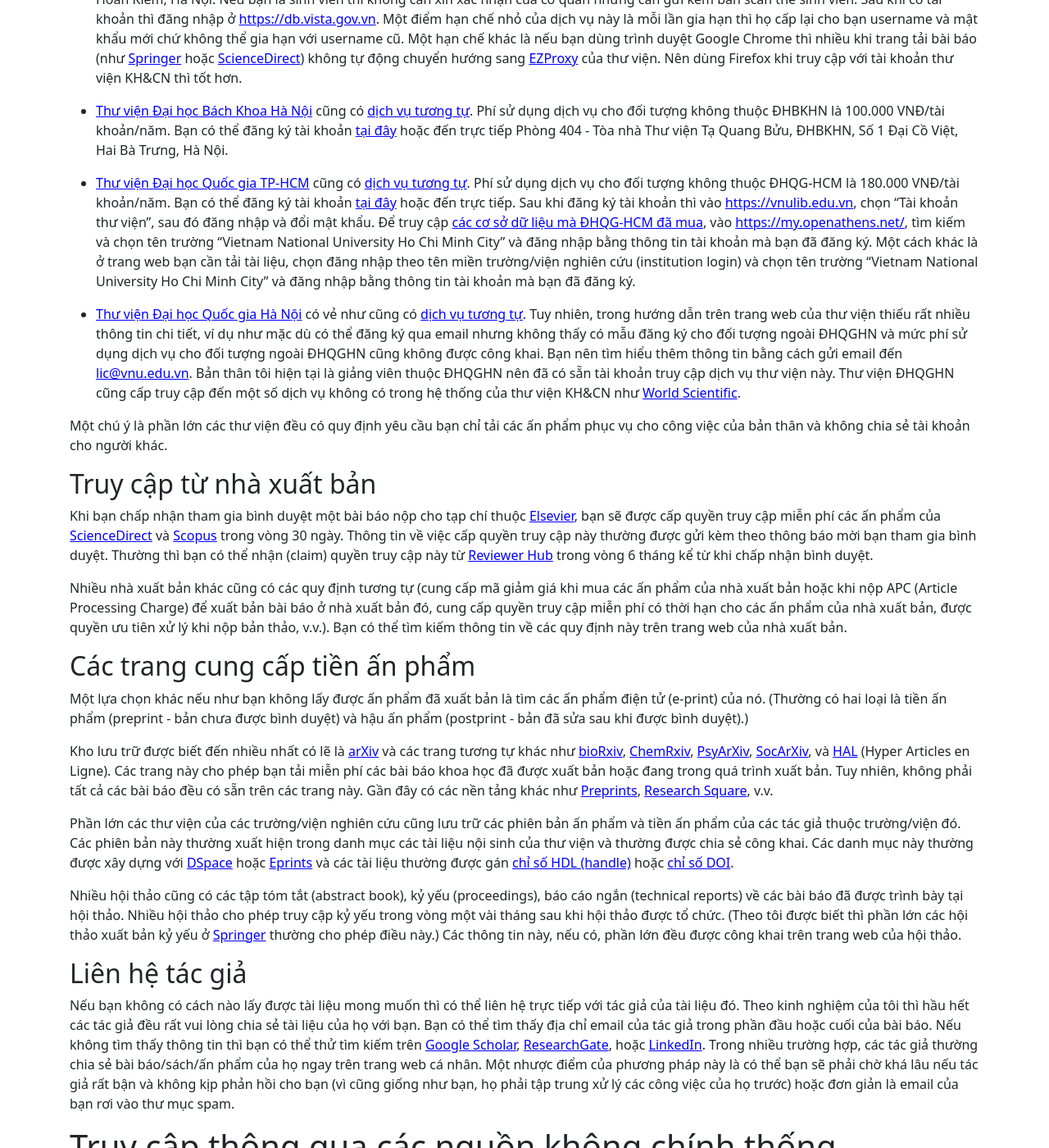
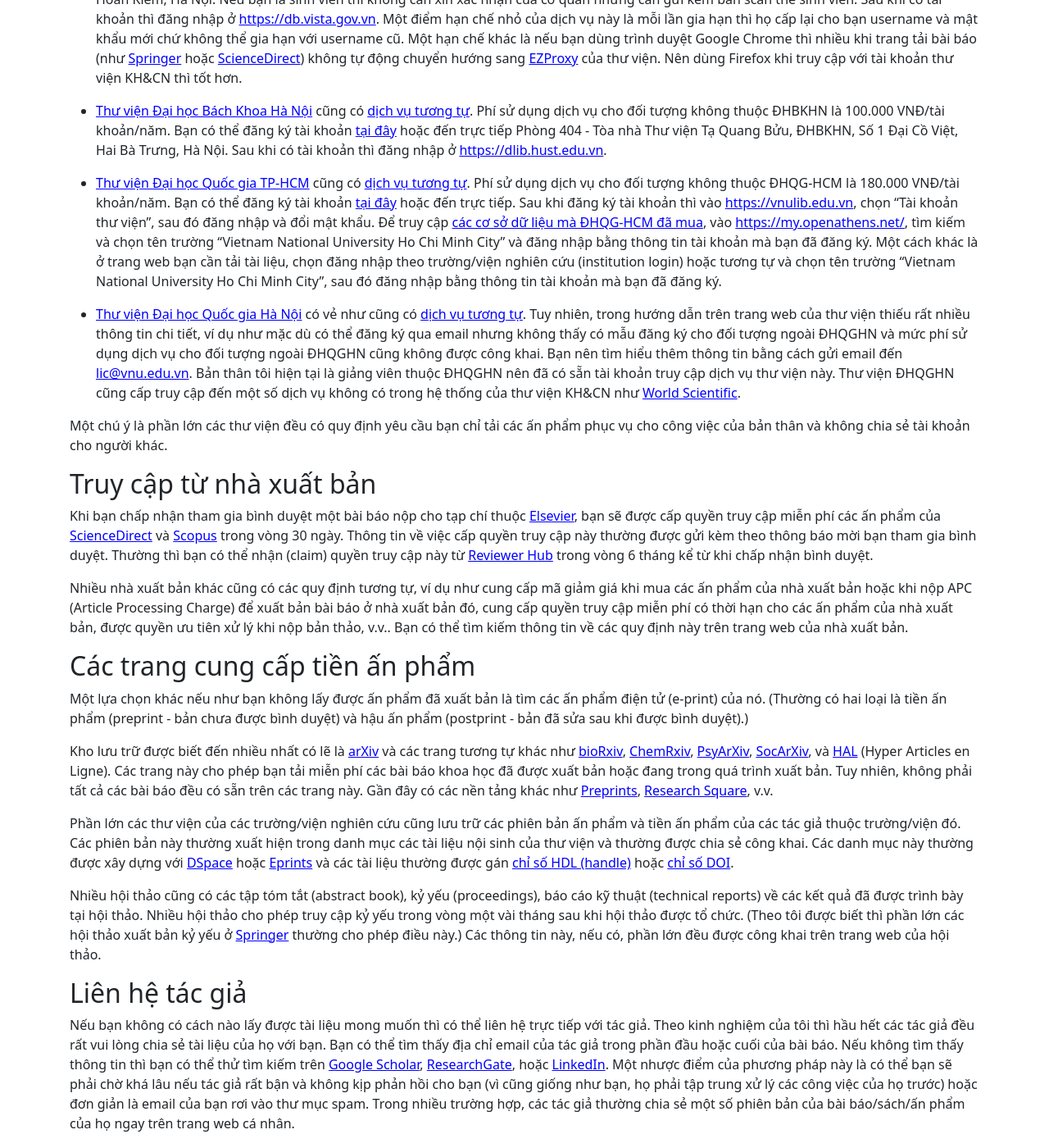
Before and after one commit to hoanganhduc/hoanganhduc.github.io, a Jekyll site: the page built from _posts/2025-05-05-một-số-phương-pháp-tải-bài-báo-khoa-học.md, in a window 1280 px wide and 1400 px high, scrolled down 1235 px. Shown: the whole window at 82% size. Built offline with Jekyll 4.4.1, drawn with Linux system fonts in a browser that asks for light colours; nearby versions of some CDN libraries; comment, search, counter and statistics services are not loaded; a style sheet for code colours, icons or effects is not loaded; some of the changed text lies outside the part shown.

Commit message:
Updated @ 2025-05-06  21:31:52 ICT

```diff
--- a/_posts/2025-05-05-một-số-phương-pháp-tải-bài-báo-khoa-học.md
+++ b/_posts/2025-05-05-một-số-phương-pháp-tải-bài-báo-khoa-học.md
@@ -35,9 +35,9 @@ Bài viết ghi lại một số phương pháp tải bài báo, sách đã xu
 * [Thư viện khoa học và công nghệ Việt Nam](https://vista.gov.vn) (thuộc Cục Thông tin, Thống kê, Bộ Khoa học và Công nghệ) cung cấp [dịch vụ Bạn đọc đặc biệt](https://vista.gov.vn/thu-vien/dich-vu-thu-vien-5.html), cho phép cá nhân các nhà nghiên cứu, cán bộ quản lý, giảng viên, sinh viên truy cập từ xa tới các công bố khoa học trong nước của các tác giả Việt Nam, đọc thông tin về kết quả thực hiện nhiệm vụ nghiên cứu các cấp được thực hiện bằng ngân sách nhà nước và tiếp cận hàng triệu kết quả nghiên cứu khoa học trên thế giới thông qua các cơ sở dữ liệu KH&CN quốc tế.
   Phí sử dụng dịch vụ hiện nay là 500.000 VNĐ/tài khoản/năm. Bạn đăng ký dịch vụ bằng cách điền [mẫu đăng ký](https://db.vista.gov.vn/donbandocdacbiet.doc), in ra, dán ảnh và đóng dấu giáp lai của cơ quan công tác, hoặc trường học, rối scan và gửi qua email đến địa chỉ [bandoc@vista.gov.vn](mailto:bandoc@vista.gov.vn) hoặc nộp trực tiếp ở Phòng Công tác bạn đọc, Thư viện KH&CN quốc gia, 24-26 Lý Thường Kiệt, Hoàn Kiếm, Hà Nội. Nếu bạn là sinh viên thì không cần xin xác nhận của cơ quan nhưng cần gửi kèm bản scan thẻ sinh viên. Sau khi có tài khoản thì đăng nhập ở [https://db.vista.gov.vn](https://db.vista.gov.vn). Một điểm hạn chế nhỏ của dịch vụ này là mỗi lần gia hạn thì họ cấp lại cho bạn username và mật khẩu mới chứ không thể gia hạn với username cũ. Một hạn chế khác là nếu bạn dùng trình duyệt Google Chrome thì nhiều khi trang tải bài báo (như [Springer](https://www.springer.com) hoặc [ScienceDirect](https://www.sciencedirect.com/)) không tự động chuyển hướng sang [EZProxy](https://en.wikipedia.org/wiki/EZproxy) của thư viện. Nên dùng Firefox khi truy cập với tài khoản thư viện KH&CN thì tốt hơn.
 
-* [Thư viện Đại học Bách Khoa Hà Nội](https://library.hust.edu.vn/) cũng có [dịch vụ tương tự](https://library.hust.edu.vn/vi/node/305). Phí sử dụng dịch vụ cho đối tượng không thuộc ĐHBKHN là 100.000 VNĐ/tài khoản/năm. Bạn có thể đăng ký tài khoản [tại đây](https://library.hust.edu.vn/vi/node/305) hoặc đến trực tiếp Phòng 404 - Tòa nhà Thư viện Tạ Quang Bửu, ĐHBKHN, Số 1 Đại Cồ Việt, Hai Bà Trưng, Hà Nội.
+* [Thư viện Đại học Bách Khoa Hà Nội](https://library.hust.edu.vn/) cũng có [dịch vụ tương tự](https://library.hust.edu.vn/vi/node/305). Phí sử dụng dịch vụ cho đối tượng không thuộc ĐHBKHN là 100.000 VNĐ/tài khoản/năm. Bạn có thể đăng ký tài khoản [tại đây](https://library.hust.edu.vn/vi/node/305) hoặc đến trực tiếp Phòng 404 - Tòa nhà Thư viện Tạ Quang Bửu, ĐHBKHN, Số 1 Đại Cồ Việt, Hai Bà Trưng, Hà Nội. Sau khi có tài khoản thì đăng nhập ở [https://dlib.hust.edu.vn](https://dlib.hust.edu.vn).
 
-* [Thư viện Đại học Quốc gia TP-HCM](https://www.vnulib.edu.vn) cũng có [dịch vụ tương tự](https://www.vnulib.edu.vn/index.php/general/36-dich-vu-thu-vien/150-dang-ky-tk-csdl-truc-tuyen). Phí sử dụng dịch vụ cho đối tượng không thuộc ĐHQG-HCM là 180.000 VNĐ/tài khoản/năm. Bạn có thể đăng ký tài khoản [tại đây](https://docs.google.com/forms/d/e/1FAIpQLSesZWGMtoopd-JmfNsldXzR8OhfM5fVKkbOAa3iIHtAr18QtQ/viewform) hoặc đến trực tiếp. Sau khi đăng ký tài khoản thì vào [https://vnulib.edu.vn](https://vnulib.edu.vn), chọn "Tài khoản thư viện", sau đó đăng nhập và đổi mật khẩu. Để truy cập [các cơ sở dữ liệu mà ĐHQG-HCM đã mua](https://vnulib.edu.vn/index.php/tai-lieu-dien-tu), vào [https://my.openathens.net/](https://my.openathens.net/), tìm kiếm và chọn tên trường "Vietnam National University Ho Chi Minh City" và đăng nhập bằng thông tin tài khoản mà bạn đã đăng ký. Một cách khác là ở trang web bạn cần tải tài liệu, chọn đăng nhập theo tên miền trường/viện nghiên cứu (institution login) và chọn tên trường "Vietnam National University Ho Chi Minh City" và đăng nhập bằng thông tin tài khoản mà bạn đã đăng ký.
+* [Thư viện Đại học Quốc gia TP-HCM](https://www.vnulib.edu.vn) cũng có [dịch vụ tương tự](https://www.vnulib.edu.vn/index.php/general/36-dich-vu-thu-vien/150-dang-ky-tk-csdl-truc-tuyen). Phí sử dụng dịch vụ cho đối tượng không thuộc ĐHQG-HCM là 180.000 VNĐ/tài khoản/năm. Bạn có thể đăng ký tài khoản [tại đây](https://docs.google.com/forms/d/e/1FAIpQLSesZWGMtoopd-JmfNsldXzR8OhfM5fVKkbOAa3iIHtAr18QtQ/viewform) hoặc đến trực tiếp. Sau khi đăng ký tài khoản thì vào [https://vnulib.edu.vn](https://vnulib.edu.vn), chọn "Tài khoản thư viện", sau đó đăng nhập và đổi mật khẩu. Để truy cập [các cơ sở dữ liệu mà ĐHQG-HCM đã mua](https://vnulib.edu.vn/index.php/tai-lieu-dien-tu), vào [https://my.openathens.net/](https://my.openathens.net/), tìm kiếm và chọn tên trường "Vietnam National University Ho Chi Minh City" và đăng nhập bằng thông tin tài khoản mà bạn đã đăng ký. Một cách khác là ở trang web bạn cần tải tài liệu, chọn đăng nhập theo trường/viện nghiên cứu (institution login) hoặc tương tự và chọn tên trường "Vietnam National University Ho Chi Minh City", sau đó đăng nhập bằng thông tin tài khoản mà bạn đã đăng ký.
 
 * [Thư viện Đại học Quốc gia Hà Nội](https://lic.vnu.edu.vn/) có vẻ như cũng có [dịch vụ tương tự](https://lic.vnu.edu.vn/services/dich-vu-cap-tai-khoan-co-so-du-lieu-dien-tu). Tuy nhiên, trong hướng dẫn trên trang web của thư viện thiếu rất nhiều thông tin chi tiết, ví dụ như mặc dù có thể đăng ký qua email nhưng không thấy có mẫu đăng ký cho đối tượng ngoài ĐHQGHN và mức phí sử dụng dịch vụ cho đối tượng ngoài ĐHQGHN cũng không được công khai. Bạn nên tìm hiểu thêm thông tin bằng cách gửi email đến [lic@vnu.edu.vn](mailto:lic@vnu.edu.vn). Bản thân tôi hiện tại là giảng viên thuộc ĐHQGHN nên đã có sẵn tài khoản truy cập dịch vụ thư viện này. Thư viện ĐHQGHN cũng cấp truy cập đến một số dịch vụ không có trong hệ thống của thư viện KH&CN như [World Scientific](https://www.worldscientific.com).
 
@@ -47,7 +47,7 @@ Một chú ý là phần lớn các thư viện đều có quy định yêu cầ
 
 Khi bạn chấp nhận tham gia bình duyệt một bài báo nộp cho tạp chí thuộc [Elsevier](https://www.elsevier.com/), bạn sẽ được cấp quyền truy cập miễn phí các ấn phẩm của [ScienceDirect](https://www.sciencedirect.com/) và [Scopus](https://www.scopus.com/) trong vòng 30 ngày. Thông tin về việc cấp quyền truy cập này thường được gửi kèm theo thông báo mời bạn tham gia bình duyệt. Thường thì bạn có thể nhận (claim) quyền truy cập này từ [Reviewer Hub](https://reviewerhub.elsevier.com) trong vòng 6 tháng kể từ khi chấp nhận bình duyệt.
 
-Nhiều nhà xuất bản khác cũng có các quy định tương tự (cung cấp mã giảm giá khi mua các ấn phẩm của nhà xuất bản hoặc khi nộp APC (Article Processing Charge) để xuất bản bài báo ở nhà xuất bản đó, cung cấp quyền truy cập miễn phí có thời hạn cho các ấn phẩm của nhà xuất bản, được quyền ưu tiên xử lý khi nộp bản thảo, v.v.). Bạn có thể tìm kiếm thông tin về các quy định này trên trang web của nhà xuất bản.
+Nhiều nhà xuất bản khác cũng có các quy định tương tự, ví dụ như cung cấp mã giảm giá khi mua các ấn phẩm của nhà xuất bản hoặc khi nộp APC (Article Processing Charge) để xuất bản bài báo ở nhà xuất bản đó, cung cấp quyền truy cập miễn phí có thời hạn cho các ấn phẩm của nhà xuất bản, được quyền ưu tiên xử lý khi nộp bản thảo, v.v.. Bạn có thể tìm kiếm thông tin về các quy định này trên trang web của nhà xuất bản.
 
 ## Các trang cung cấp tiền ấn phẩm
 
@@ -57,11 +57,11 @@ Kho lưu trữ được biết đến nhiều nhất có lẽ là [arXiv](https:
 
 Phần lớn các thư viện của các trường/viện nghiên cứu cũng lưu trữ các phiên bản ấn phẩm và tiền ấn phẩm của các tác giả thuộc trường/viện đó. Các phiên bản này thường xuất hiện trong danh mục các tài liệu nội sinh của thư viện và thường được chia sẻ công khai. Các danh mục này thường được xây dựng với [DSpace](https://en.wikipedia.org/wiki/DSpace) hoặc [Eprints](https://en.wikipedia.org/wiki/EPrints) và các tài liệu thường được gán [chỉ số HDL (handle)](https://handle.net) hoặc [chỉ số DOI](https://www.doi.org).
 
-Nhiều hội thảo cũng có các tập tóm tắt (abstract book), kỷ yếu (proceedings), báo cáo ngắn (technical reports) về các bài báo đã được trình bày tại hội thảo. Nhiều hội thảo cho phép truy cập kỷ yếu trong vòng một vài tháng sau khi hội thảo được tổ chức. (Theo tôi được biết thì phần lớn các hội thảo xuất bản kỷ yếu ở [Springer](https://www.springer.com) thường cho phép điều này.) Các thông tin này, nếu có, phần lớn đều được công khai trên trang web của hội thảo.
+Nhiều hội thảo cũng có các tập tóm tắt (abstract book), kỷ yếu (proceedings), báo cáo kỹ thuật (technical reports) về các kết quả đã được trình bày tại hội thảo. Nhiều hội thảo cho phép truy cập kỷ yếu trong vòng một vài tháng sau khi hội thảo được tổ chức. (Theo tôi được biết thì phần lớn các hội thảo xuất bản kỷ yếu ở [Springer](https://www.springer.com) thường cho phép điều này.) Các thông tin này, nếu có, phần lớn đều được công khai trên trang web của hội thảo.
 
 ## Liên hệ tác giả
 
-Nếu bạn không có cách nào lấy được tài liệu mong muốn thì có thể liên hệ trực tiếp với tác giả của tài liệu đó. Theo kinh nghiệm của tôi thì hầu hết các tác giả đều rất vui lòng chia sẻ tài liệu của họ với bạn. Bạn có thể tìm thấy địa chỉ email của tác giả trong phần đầu hoặc cuối của bài báo. Nếu không tìm thấy thông tin thì bạn có thể thử tìm kiếm trên [Google Scholar](https://scholar.google.com/), [ResearchGate](https://www.researchgate.net), hoặc [LinkedIn](https://www.linkedin.com). Trong nhiều trường hợp, các tác giả thường chia sẻ bài báo/sách/ấn phẩm của họ ngay trên trang web cá nhân. Một nhược điểm của phương pháp này là có thể bạn sẽ phải chờ khá lâu nếu tác giả rất bận và không kịp phản hồi cho bạn (vì cũng giống như bạn, họ phải tập trung xử lý các công việc của họ trước) hoặc đơn giản là email của bạn rơi vào thư mục spam.
+Nếu bạn không có cách nào lấy được tài liệu mong muốn thì có thể liên hệ trực tiếp với tác giả. Theo kinh nghiệm của tôi thì hầu hết các tác giả đều rất vui lòng chia sẻ tài liệu của họ với bạn. Bạn có thể tìm thấy địa chỉ email của tác giả trong phần đầu hoặc cuối của bài báo. Nếu không tìm thấy thông tin thì bạn có thể thử tìm kiếm trên [Google Scholar](https://scholar.google.com/), [ResearchGate](https://www.researchgate.net), hoặc [LinkedIn](https://www.linkedin.com). Một nhược điểm của phương pháp này là có thể bạn sẽ phải chờ khá lâu nếu tác giả rất bận và không kịp phản hồi cho bạn (vì cũng giống như bạn, họ phải tập trung xử lý các công việc của họ trước) hoặc đơn giản là email của bạn rơi vào thư mục spam. Trong nhiều trường hợp, các tác giả thường chia sẻ một số phiên bản của bài báo/sách/ấn phẩm của họ ngay trên trang web cá nhân.
 
 # Truy cập thông qua các nguồn không chính thống
 
@@ -99,7 +99,7 @@ Nexus Search là một bot Telegram cho phép bạn tìm kiếm tài liệu khoa
 
 ## Sách Tiếng Việt
 
-Các nguồn trên chủ yếu cung cấp tài liệu tiếng Anh và ít có tài liệu tiếng Việt. Bạn có thể mua bản scan của khá nhiều tài liệu từ trang [https://vietbooks.info/](https://vietbooks.info/) bằng cách tìm kiếm tài liệu trên trang web và nếu có tài liệu mong muốn thì liên hệ tác giả trang web qua Zalo/Viber/Line theo thông tin trên đó và trả một khoản phí, thường là khoảng 50.000 VNĐ/quyển, và yêu cầu chia sẻ tài liệu scan (thường là ở định dạng PDF) qua Google Drive. (Thư viện ĐHQGHN cũng cung cấp bản scan của nhiều cuốn sách, nhưng bạn chỉ xem được qua app VNU-LIC trên điện thoại. Điều này khá là bất tiện.) Tuy nhiên, tôi vẫn đề nghị là nếu có thể mua sách giấy thì bạn nên mua để ủng hộ tác giả và nhà xuất bản.
+Các nguồn trên chủ yếu cung cấp tài liệu tiếng Anh và ít có tài liệu tiếng Việt. Bạn có thể mua bản scan của khá nhiều tài liệu tiếng Việt từ trang [https://vietbooks.info/](https://vietbooks.info/) bằng cách tìm kiếm tài liệu trên trang web và nếu có tài liệu mong muốn thì liên hệ tác giả trang web qua Zalo/Viber/Line theo thông tin trên đó và trả một khoản phí, thường là khoảng 50.000 VNĐ/quyển, và yêu cầu chia sẻ tài liệu scan (thường là ở định dạng PDF) qua Google Drive. (Thư viện ĐHQGHN cũng cung cấp bản scan của nhiều cuốn sách, nhưng bạn chỉ xem được qua app VNU-LIC trên điện thoại. Điều này khá là bất tiện.) Một nguồn khác là [TaiLieu.VN](https://tailieu.vn/). Tuy nhiên, tôi vẫn đề nghị là nếu có thể mua sách giấy thì bạn nên mua để ủng hộ tác giả và nhà xuất bản.
 
 # Một số nguồn khác để tìm kiếm và tải tài liệu
 
```
Also changed, not shown: other parts of _posts/2025-05-05-một-số-phương-pháp-tải-bài-báo-khoa-học.md (+0 -1 lines), misc.md (+5 -8 lines), Gemfile.lock (deleted), 1 other file.
